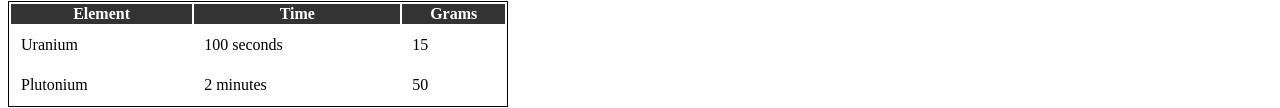
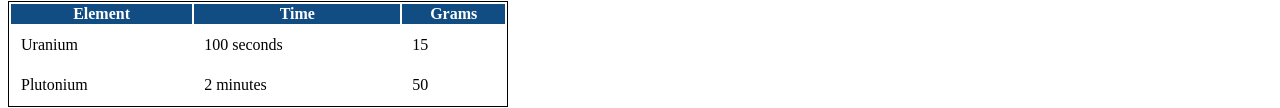
Before and after one commit to ghosri/coursera-test, a plain HTML site: page index.html in a window 1280 px wide. Shown: the part 475-583 px from the top of the page. Drawn offline with Linux system fonts and the light colour scheme.

Commit message:
Update index.html

```diff
--- a/index.html
+++ b/index.html
@@ -31,7 +31,7 @@ img {
     }
 
     th {
-      background-color: #333;
+      background-color: #114c83;
       color: white;
       text-align: center;
     }
```
